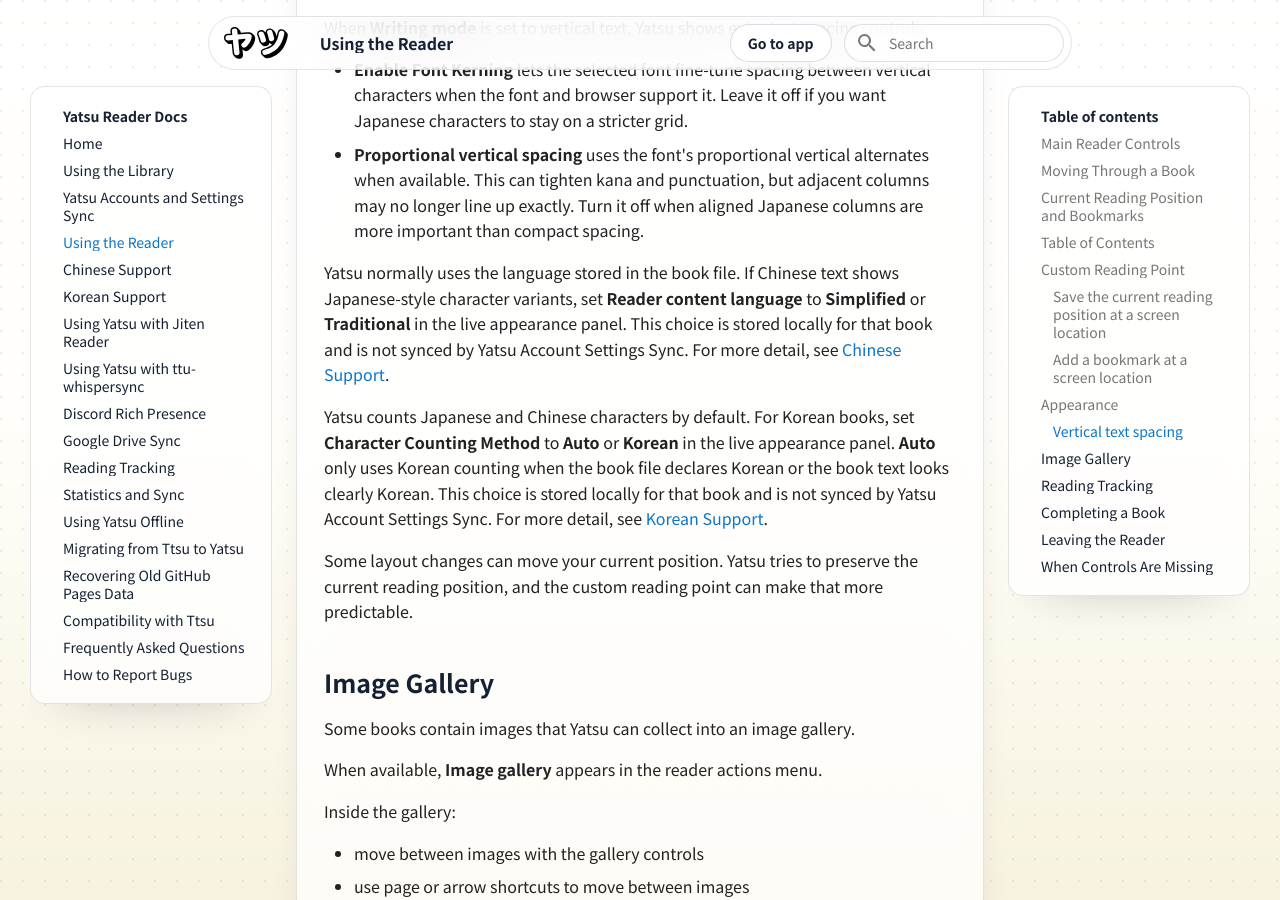
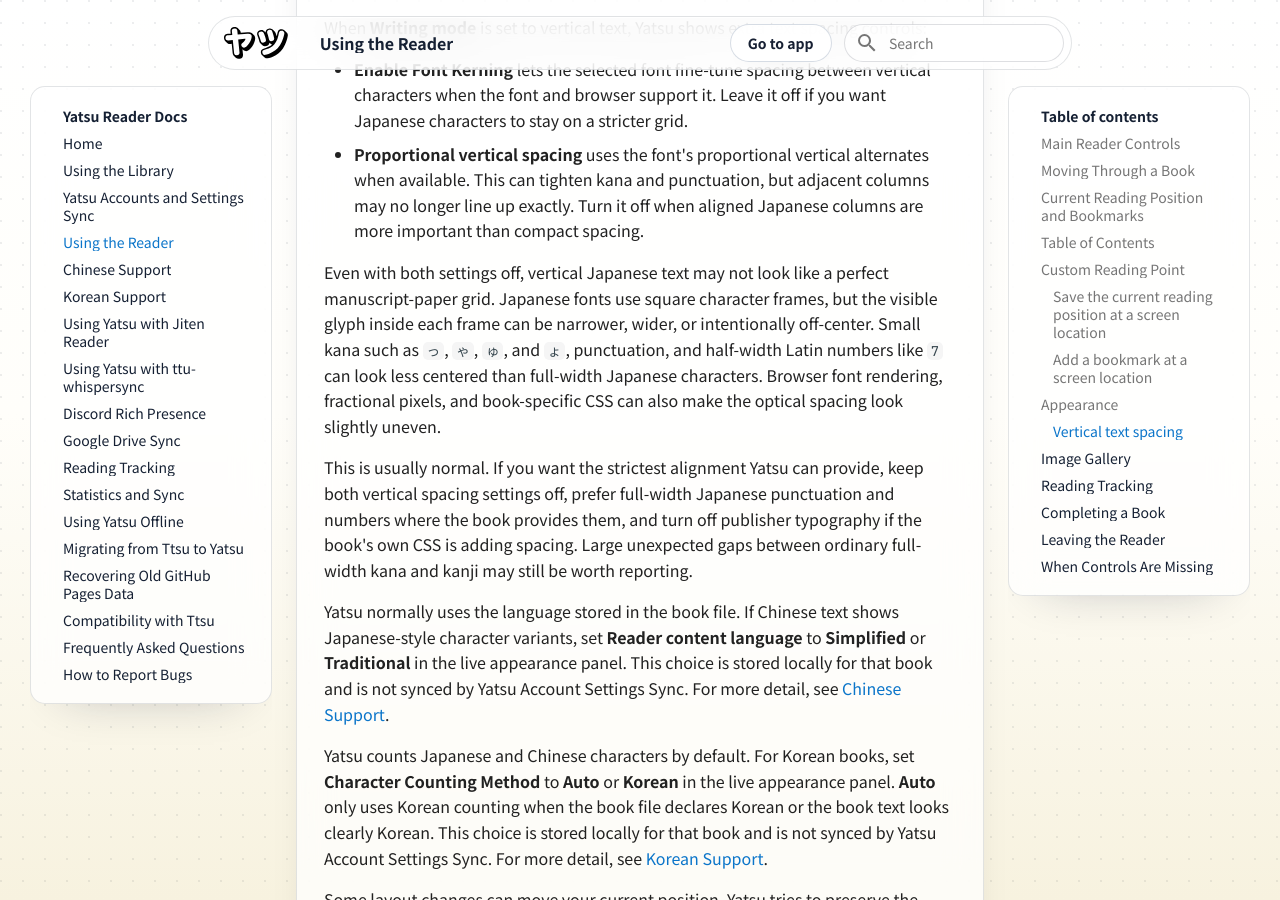
Before and after one commit to ytrms/yatsu-reader-docs, an MkDocs documentation site: the page built from docs/reader.md, in a window 1280 px wide and 900 px high, scrolled down 6339 px. Built offline with MkDocs 1.6.1 and Material for MkDocs 9.7.7, drawn with Linux system fonts in a browser that asks for light colours.

Commit message:
docs: clarify vertical text grid alignment

```diff
--- a/docs/reader.md
+++ b/docs/reader.md
@@ -189,6 +189,10 @@
 - **Enable Font Kerning** lets the selected font fine-tune spacing between vertical characters when the font and browser support it. Leave it off if you want Japanese characters to stay on a stricter grid.
 - **Proportional vertical spacing** uses the font's proportional vertical alternates when available. This can tighten kana and punctuation, but adjacent columns may no longer line up exactly. Turn it off when aligned Japanese columns are more important than compact spacing.
 
+Even with both settings off, vertical Japanese text may not look like a perfect manuscript-paper grid. Japanese fonts use square character frames, but the visible glyph inside each frame can be narrower, wider, or intentionally off-center. Small kana such as `っ`, `ゃ`, `ゅ`, and `ょ`, punctuation, and half-width Latin numbers like `7` can look less centered than full-width Japanese characters. Browser font rendering, fractional pixels, and book-specific CSS can also make the optical spacing look slightly uneven.
+
+This is usually normal. If you want the strictest alignment Yatsu can provide, keep both vertical spacing settings off, prefer full-width Japanese punctuation and numbers where the book provides them, and turn off publisher typography if the book's own CSS is adding spacing. Large unexpected gaps between ordinary full-width kana and kanji may still be worth reporting.
+
 Yatsu normally uses the language stored in the book file. If Chinese text shows Japanese-style character variants, set **Reader content language** to **Simplified** or **Traditional** in the live appearance panel. This choice is stored locally for that book and is not synced by Yatsu Account Settings Sync. For more detail, see [Chinese Support](chinese-support.md).
 
 Yatsu counts Japanese and Chinese characters by default. For Korean books, set **Character Counting Method** to **Auto** or **Korean** in the live appearance panel. **Auto** only uses Korean counting when the book file declares Korean or the book text looks clearly Korean. This choice is stored locally for that book and is not synced by Yatsu Account Settings Sync. For more detail, see [Korean Support](korean-support.md).
```
